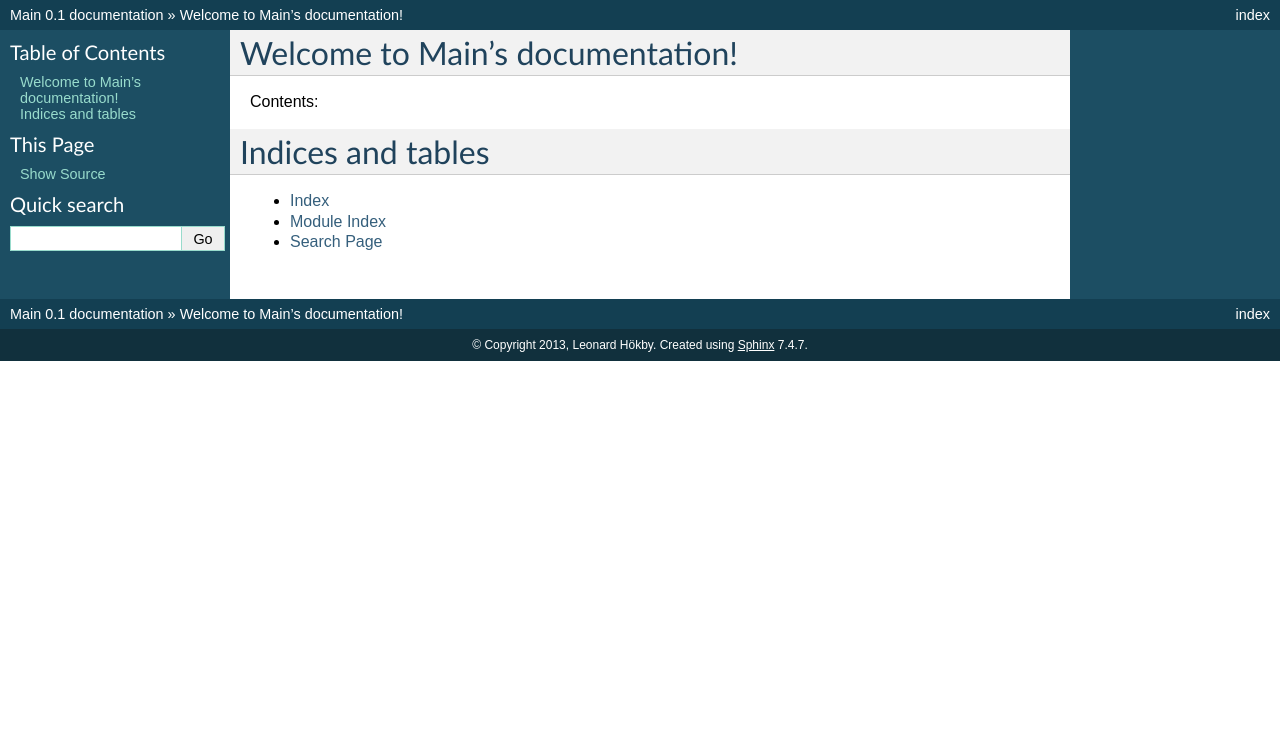
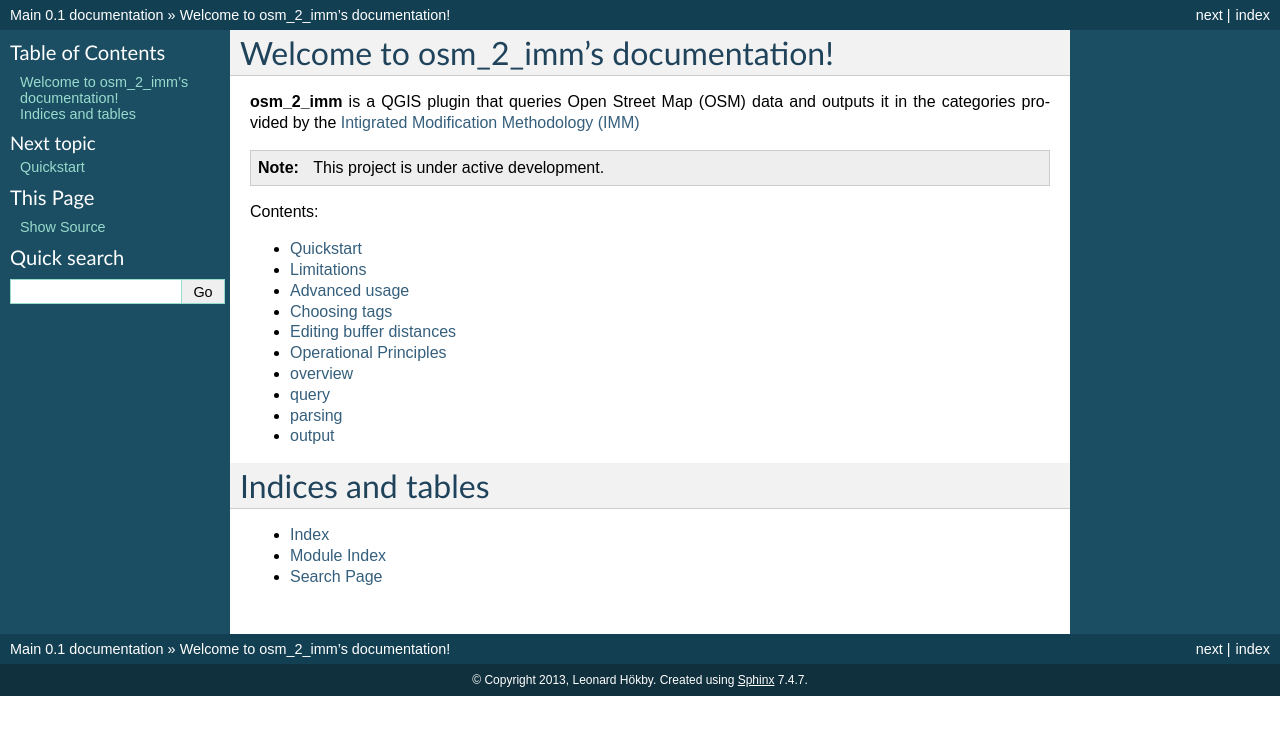
Before and after one commit to BingHawk/osm_2_imm, a Sphinx documentation site: the page built from help/source/index.rst, in a window 1280 px wide. Shown: the top 735 px of the page. Built offline with Sphinx 7.4.7, drawn with Linux system fonts in a browser that asks for light colours; formulas are drawn with MathJax 3.

Commit message:
File structure created

```diff
--- a/help/source/index.rst
+++ b/help/source/index.rst
@@ -3,13 +3,24 @@
    You can adapt this file completely to your liking, but it should at least
    contain the root `toctree` directive.
 
-Welcome to Main's documentation!
+Welcome to osm_2_imm's documentation!
 ============================================
+
+**osm_2_imm** is a QGIS plugin that queries Open Street Map (OSM) data and outputs it in the
+categories provided by the `Intigrated Modification Methodology (IMM) <https://en.wikipedia.org/wiki/Integrated_modification_methodology>`_
+
+.. note::
+
+   This project is under active development.
 
 Contents:
 
 .. toctree::
    :maxdepth: 2
+
+   usage/quickstart
+   usage/advanced
+   description/operational principles
 
 Indices and tables
 ==================
--- /dev/null
+++ b/help/source/usage/advanced.rst
@@ -0,0 +1,8 @@
+Advanced usage
+===============
+
+Choosing tags
+=============
+
+Editing buffer distances
+========================
```
Also changed, not shown: help/source/description/operational principles.rst (added, +14 -0 lines), help/source/usage/quickstart.rst (added, +9 -0 lines).
